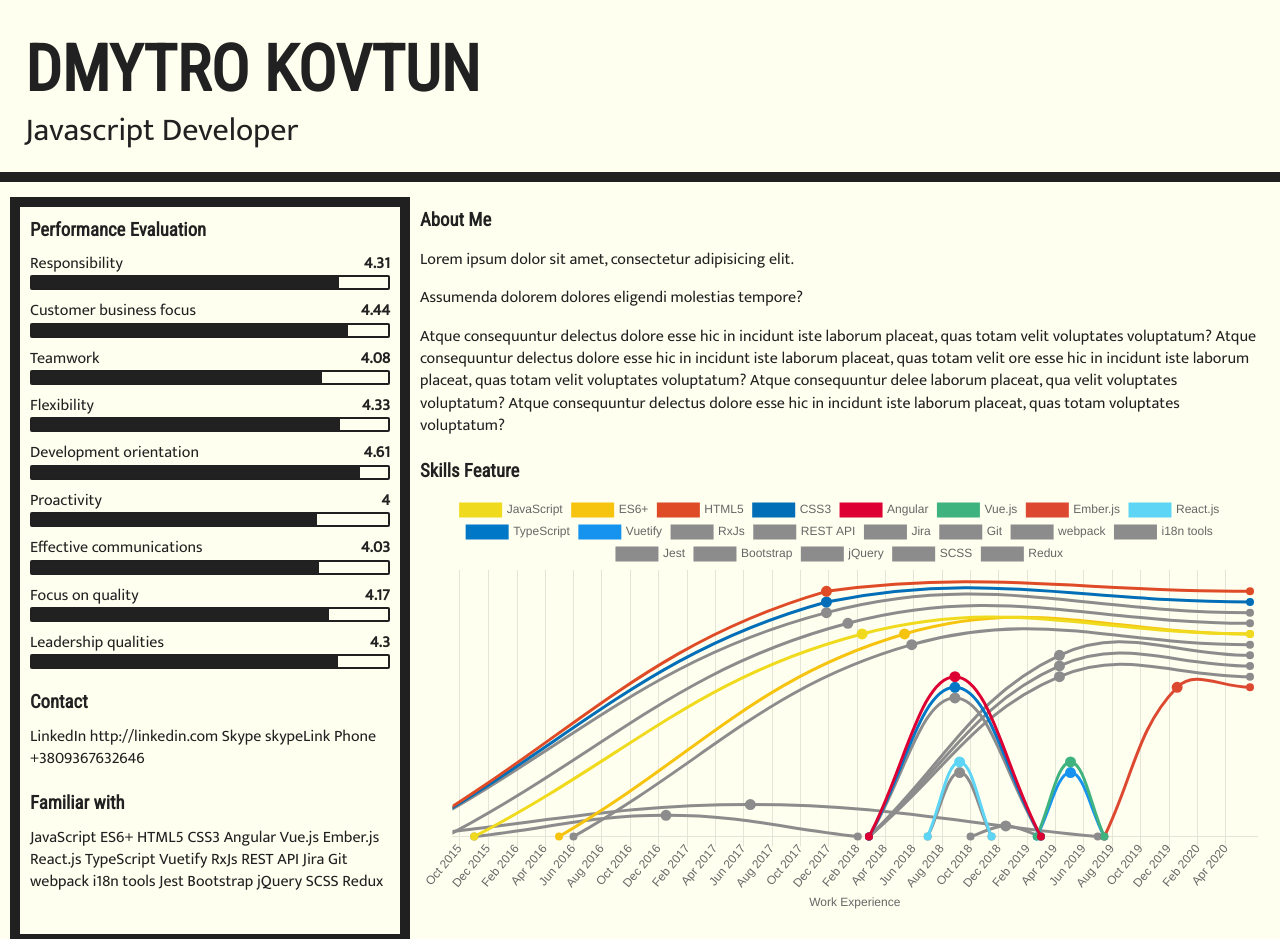
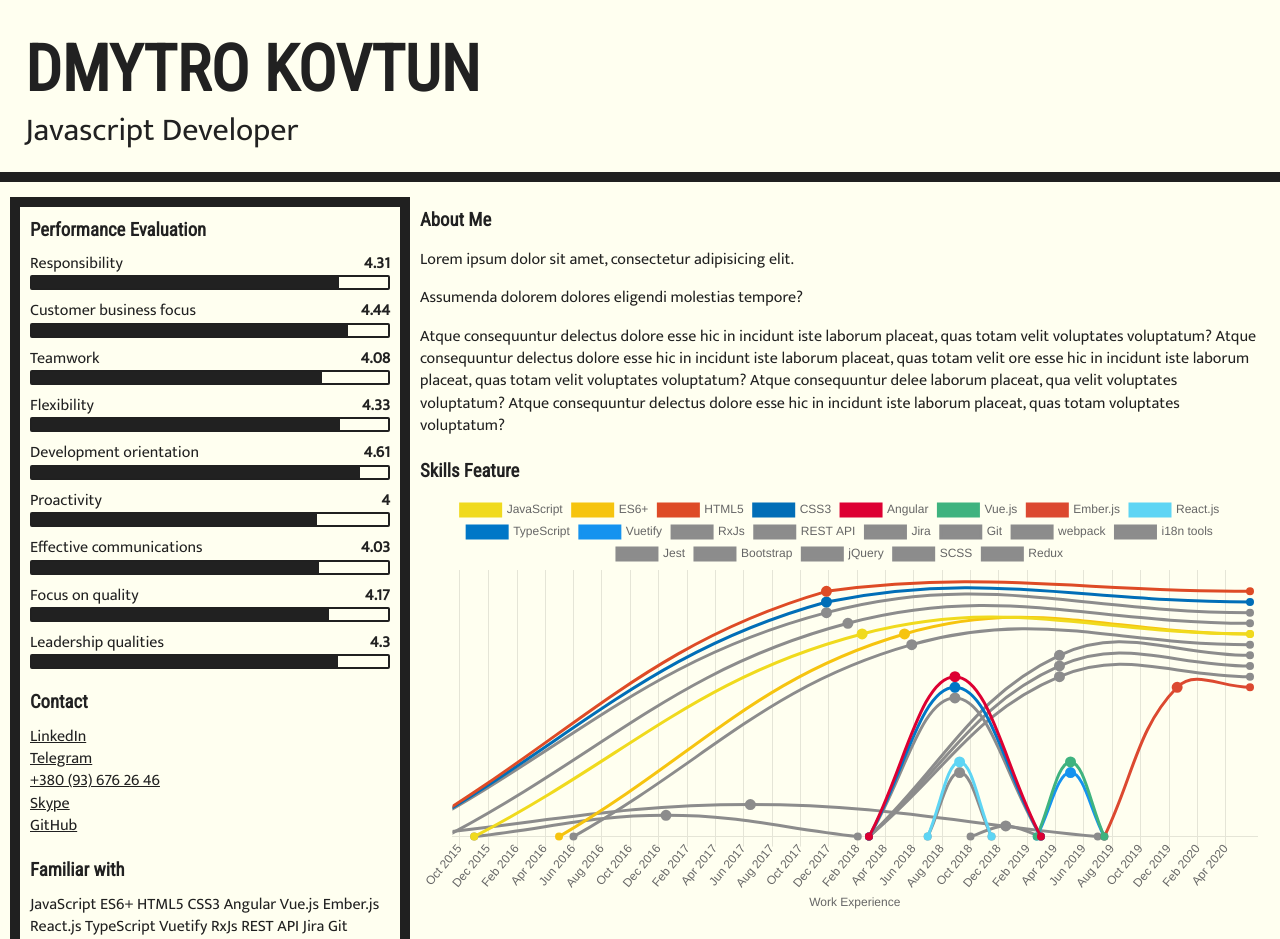
Before and after one commit to dmaok/cv-example, an Angular app: page / in a window 1280 px wide. Shown: the top 939 px of the page. Built offline with nearby package versions, Linux system fonts and the light colour scheme.

Commit message:
stylize contact component

```diff
--- a/src/app/mocks/index.ts
+++ b/src/app/mocks/index.ts
@@ -61,15 +61,23 @@ export const performanceEvaluation = [
 export const contacts: Contact[] = [
   {
     name: 'LinkedIn',
-    link: 'http://linkedin.com'
+    link: 'https://www.linkedin.com/in/dmytro-kovtun-476a96128/'
+  },
+  {
+    name: 'Telegram',
+    link: 'https://t.me/dmaok',
+  },
+  {
+    name: '+380 (93) 676 26 46',
+    link: 'tel:+3809367632646',
   },
   {
     name: 'Skype',
-    link: 'skypeLink'
+    link: 'skype:d.ma1991?chat'
   },
   {
-    name: 'Phone',
-    link: '+3809367632646'
+    name: 'GitHub',
+    link: 'https://github.com/dmaok',
   }
 ];
 
--- /dev/null
+++ b/src/app/pipes/safe.pipe.ts
@@ -0,0 +1,22 @@
+import { Pipe, PipeTransform } from '@angular/core';
+import { DomSanitizer, SafeHtml, SafeResourceUrl, SafeScript, SafeStyle, SafeUrl } from '@angular/platform-browser';
+
+@Pipe({
+  name: 'safe'
+})
+export class SafePipe implements PipeTransform {
+
+  constructor(protected sanitizer: DomSanitizer) {}
+
+  transform(value: string, type: string = 'html'): SafeHtml | SafeStyle | SafeScript | SafeUrl | SafeResourceUrl {
+    switch (type) {
+      case 'url': return this.sanitizer.bypassSecurityTrustUrl(value);
+      case 'style': return this.sanitizer.bypassSecurityTrustStyle(value);
+      case 'script': return this.sanitizer.bypassSecurityTrustScript(value);
+      case 'resourceUrl': return this.sanitizer.bypassSecurityTrustResourceUrl(value);
+      case 'html':
+      default: return this.sanitizer.bypassSecurityTrustHtml(value);
+    }
+  }
+
+}
--- a/src/app/shared/contacts/contacts.component.html
+++ b/src/app/shared/contacts/contacts.component.html
@@ -1 +1,9 @@
-<app-contacts-item *ngFor="let item of contactsList" [contact]="item"></app-contacts-item>
+<ul class="list">
+  <li
+    *ngFor="let contact of contactsList"
+    class="list-item">
+    <a [href]="contact.link | safe: 'url'" target="_blank">
+      {{contact.name}}
+    </a>
+  </li>
+</ul>
--- a/src/assets/styles/typing.scss
+++ b/src/assets/styles/typing.scss
@@ -11,3 +11,11 @@ h1, h2, h3, h4, h5, h6 {
   font-family: var(--font-heading);
   margin: 0;
 }
+
+a {
+  color: var(--color-main);
+
+  &:hover {
+    text-decoration: none;
+  }
+}
```
Also changed, not shown: src/app/pipes/pipes.module.ts (added, +16 -0 lines), src/app/shared/contacts/contacts.module.ts (+6 -3 lines), 1 other file (tests, documents, lock files or other folders).
